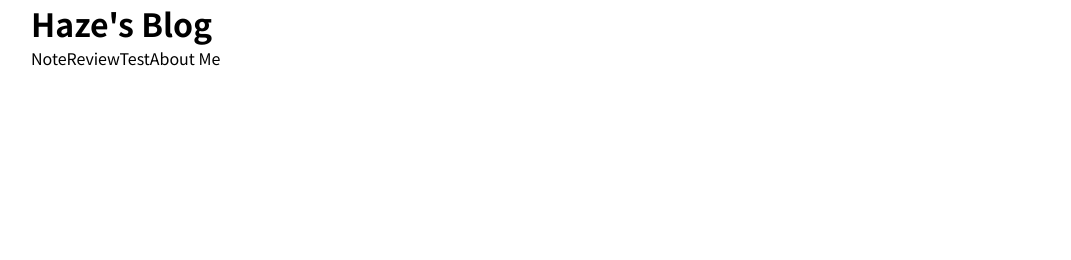
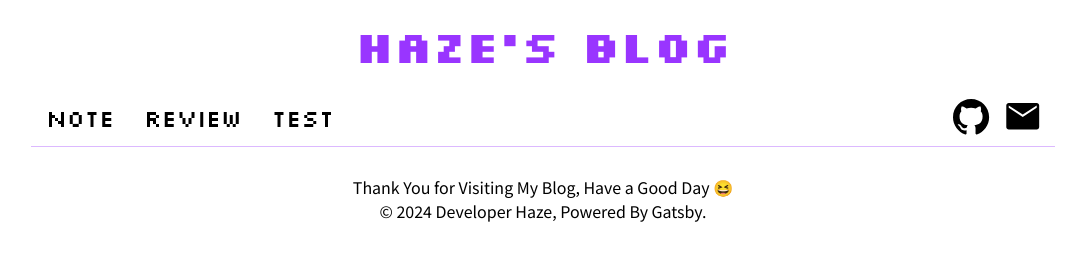
Before and after one commit to Haze-S/blog, a Gatsby site: page / in a window 1280 px wide. Shown: the whole page, without its empty margins (97-1168 px from the left). Built offline with nearby package versions, Linux system fonts and the light colour scheme; Gatsby itself is replaced by a stand-in of ours.

Commit message:
style: header, footer component

```diff
--- /dev/null
+++ b/src/components/Common/ContactLink.tsx
@@ -0,0 +1,42 @@
+import { Link } from 'gatsby'
+import styled from '@emotion/styled'
+import CommonStyle from '../../styles/CommonStyle'
+import GitHubIcon from 'components/Icon/GitHubIcon'
+import MailIcon from 'components/Icon/MailIcon'
+
+function ContactLink() {
+  return (
+    <Container>
+      <Div>
+        <Link to="https://github.com/Haze-S" target="_blank">
+          <GitHubIcon />
+        </Link>
+      </Div>
+      <Div>
+        <a href="mailto:skdml20022@gmail.com" target="_blank">
+          <MailIcon />
+        </a>
+      </Div>
+    </Container>
+  )
+}
+
+export default ContactLink
+
+const Container = styled.div`
+  display: flex;
+  gap: 13px;
+`
+
+const Div = styled.div`
+  width: 37px;
+  height: 37px;
+
+  a {
+    &:hover {
+      svg path {
+        fill: ${CommonStyle.color.purple05};
+      }
+    }
+  }
+`
--- a/src/components/Common/Footer.tsx
+++ b/src/components/Common/Footer.tsx
@@ -0,0 +1,19 @@
+import styled from '@emotion/styled'
+import Wrapper from './Wrapper'
+
+function Footer() {
+  return (
+    <Wrapper>
+      <Container>
+        Thank You for Visiting My Blog, Have a Good Day 😆
+        <br />© 2024 Developer Haze, Powered By Gatsby.
+      </Container>
+    </Wrapper>
+  )
+}
+
+export default Footer
+
+const Container = styled.p`
+  text-align: center;
+`
--- a/src/components/Common/Header.tsx
+++ b/src/components/Common/Header.tsx
@@ -1,24 +1,76 @@
-import { FunctionComponent } from 'react'
 import { Link } from 'gatsby'
+import Wrapper from './Wrapper'
 import styled from '@emotion/styled'
-import GlobalStyle from './GlobalStyle'
-import Wrapper from './Wrapper'
+import GlobalStyle from '../../styles/GlobalStyle'
+import CommonStyle from '../../styles/CommonStyle'
+import { bold28, regular15 } from '../../styles/font'
+import ContactLink from './ContactLink'
 
-const Header: FunctionComponent = function () {
+function Header() {
   return (
+    <Container>
+      <GlobalStyle />
       <Wrapper>
-      <GlobalStyle />
         <Tittle>
           <Link to="/">Haze's Blog</Link>
         </Tittle>
+        <LinkList>
+          <NavList>
+            <Nav>
               <Link to="/note/">Note</Link>
+            </Nav>
+            <Nav>
               <Link to="/review/">Review</Link>
+            </Nav>
+            <Nav>
               <Link to="/test/">Test</Link>
-      <Link to="/about/">About Me</Link>
+            </Nav>
+          </NavList>
+          <ContactLink />
+        </LinkList>
       </Wrapper>
+    </Container>
   )
 }
 
 export default Header
 
-const Tittle = styled.h1``
+const Container = styled.header`
+  width: 100%;
+  height: 175px;
+`
+
+const Tittle = styled.h1`
+  padding: 10px 0;
+  color: ${CommonStyle.color.purple05};
+  text-align: center;
+  ${bold28};
+  a {
+    font-family: 'Silkscreen', sans-serif;
+  }
+`
+
+const LinkList = styled.nav`
+  display: flex;
+  justify-content: space-between;
+  position: sticky;
+  top: 0;
+  padding: 10px 15px;
+  border-bottom: 1px solid ${CommonStyle.color.purple02};
+  ${regular15}
+
+  a {
+    font-family: 'Silkscreen', sans-serif;
+  }
+`
+
+const NavList = styled.ul`
+  display: flex;
+  gap: 30px;
+`
+
+const Nav = styled.li`
+  &:hover {
+    color: ${CommonStyle.color.purple06};
+  }
+`
--- a/src/components/Common/Wrapper.tsx
+++ b/src/components/Common/Wrapper.tsx
@@ -1,21 +1,22 @@
+import { ReactNode } from 'react'
+import viewSize from 'utils/viewSize'
 import styled from '@emotion/styled'
 import MediaQuery from 'react-responsive'
-import viewSize from 'utils/viewSize'
 
-type WrapperProps = {
-  children: React.ReactNode
+type Props = {
+  children: ReactNode
 }
 
-function Wrapper({ children }: WrapperProps) {
+function Wrapper({ children }: Props) {
   return (
     <div>
       <MediaQuery minWidth={viewSize.PC}>
         <PC>{children}</PC>
       </MediaQuery>
-      <MediaQuery minWidth={viewSize.tablet} maxWidth={viewSize.PC}>
+      <MediaQuery minWidth={viewSize.mobile} maxWidth={viewSize.PC}>
         <Tablet>{children}</Tablet>
       </MediaQuery>
-      <MediaQuery minWidth={viewSize.mobile} maxWidth={viewSize.tablet}>
+      <MediaQuery maxWidth={viewSize.mobile}>
         <Mobile>{children}</Mobile>
       </MediaQuery>
     </div>
--- /dev/null
+++ b/src/components/Icon/GitHubIcon.tsx
@@ -0,0 +1,13 @@
+function GitHubIcon() {
+  return (
+    <svg xmlns="http://www.w3.org/2000/svg" viewBox="0 0 100 100">
+      <path
+        fill-rule="evenodd"
+        clip-rule="evenodd"
+        d="M48.854 0C21.839 0 0 22 0 49.217c0 21.756 13.993 40.172 33.405 46.69 2.427.49 3.316-1.059 3.316-2.362 0-1.141-.08-5.052-.08-9.127-13.59 2.934-16.42-5.867-16.42-5.867-2.184-5.704-5.42-7.17-5.42-7.17-4.448-3.015.324-3.015.324-3.015 4.934.326 7.523 5.052 7.523 5.052 4.367 7.496 11.404 5.378 14.235 4.074.404-3.178 1.699-5.378 3.074-6.6-10.839-1.141-22.243-5.378-22.243-24.283 0-5.378 1.94-9.778 5.014-13.2-.485-1.222-2.184-6.275.486-13.038 0 0 4.125-1.304 13.426 5.052a46.97 46.97 0 0 1 12.214-1.63c4.125 0 8.33.571 12.213 1.63 9.302-6.356 13.427-5.052 13.427-5.052 2.67 6.763.97 11.816.485 13.038 3.155 3.422 5.015 7.822 5.015 13.2 0 18.905-11.404 23.06-22.324 24.283 1.78 1.548 3.316 4.481 3.316 9.126 0 6.6-.08 11.897-.08 13.526 0 1.304.89 2.853 3.316 2.364 19.412-6.52 33.405-24.935 33.405-46.691C97.707 22 75.788 0 48.854 0z"
+      />
+    </svg>
+  )
+}
+
+export default GitHubIcon
--- /dev/null
+++ b/src/components/Icon/MailIcon.tsx
@@ -0,0 +1,9 @@
+function MailIcon() {
+  return (
+    <svg xmlns="http://www.w3.org/2000/svg" viewBox="0 -900 900 900">
+      <path d="M140-160q-24 0-42-18t-18-42v-520q0-24 18-42t42-18h680q24 0 42 18t18 42v520q0 24-18 42t-42 18H140Zm340-302 340-223v-55L480-522 140-740v55l340 223Z" />
+    </svg>
+  )
+}
+
+export default MailIcon
--- a/src/pages/index.tsx
+++ b/src/pages/index.tsx
@@ -1,3 +1,4 @@
+import Footer from 'components/Common/Footer'
 import Header from 'components/Common/Header'
 import React, { FunctionComponent } from 'react'
 
@@ -5,6 +6,7 @@ const IndexPage: FunctionComponent = function () {
   return (
     <>
       <Header />
+      <Footer />
     </>
   )
 }
--- /dev/null
+++ b/src/styles/CommonStyle.tsx
@@ -0,0 +1,16 @@
+const CommonStyle = {
+  color: {
+    purple01: '#ecd9ff',
+    purple02: '#dcb9ff',
+    purple03: '#c894fd',
+    purple04: '#ab57ff',
+    purple05: '#9935ff',
+    purple06: '#861dee',
+
+    black: '#000',
+    white: '#fff',
+    error: '#dc3a3a',
+  },
+}
+
+export default CommonStyle
--- a/src/components/Common/GlobalStyle.tsx
+++ b/src/styles/GlobalStyle.tsx
@@ -8,7 +8,7 @@ const GlobalStyle: FunctionComponent = function () {
 export default GlobalStyle
 
 const defaultStyle = css`
-  @import url('https://fonts.googleapis.com/css2?family=Noto+Sans+KR:wght@100..900&display=swap');
+  @import url('https://fonts.googleapis.com/css2?family=Noto+Sans+KR:wght@100..900&family=Silkscreen:wght@400;700&display=swap');
 
   * {
     padding: 0;
@@ -31,4 +31,9 @@ const defaultStyle = css`
     text-decoration: none;
     cursor: pointer;
   }
+
+  ul,
+  ol {
+    list-style: none;
+  }
 `
--- /dev/null
+++ b/src/styles/font.tsx
@@ -0,0 +1,99 @@
+import { css } from '@emotion/react'
+
+export const bold28 = css`
+  font-size: 2.8rem;
+  font-weight: 700;
+  line-height: 4.2rem;
+  letter-spacing: -0.028rem;
+`
+
+export const bold24 = css`
+  font-size: 2.4rem;
+  font-weight: 700;
+  line-height: 3.6rem;
+  letter-spacing: -0.028rem;
+`
+
+export const regular24 = css`
+  font-size: 2.4rem;
+  font-weight: 400;
+  line-height: 3.6rem;
+  letter-spacing: -0.024rem;
+`
+
+export const bold20 = css`
+  font-size: 2rem;
+  font-weight: 700;
+  line-height: 3rem;
+  letter-spacing: -0.02rem;
+`
+
+export const regular20 = css`
+  font-size: 2rem;
+  font-weight: 400;
+  line-height: 3rem;
+  letter-spacing: -0.02rem;
+`
+
+export const bold18 = css`
+  font-size: 1.8rem;
+  font-weight: 700;
+  line-height: 2.8rem;
+  letter-spacing: -0.018rem;
+`
+
+export const regular18 = css`
+  font-size: 1.8rem;
+  font-weight: 400;
+  line-height: 2.8rem;
+  letter-spacing: -0.018rem;
+`
+
+export const bold16 = css`
+  font-size: 1.6rem;
+  font-weight: 700;
+  line-height: 2.6rem;
+  letter-spacing: -0.016rem;
+`
+
+export const regular16 = css`
+  font-size: 1.6rem;
+  font-weight: 400;
+  line-height: 2.6rem;
+  letter-spacing: -0.016rem;
+`
+
+export const regular15 = css`
+  font-size: 1.5rem;
+  font-weight: 400;
+  line-height: 2.2rem;
+  letter-spacing: -0.015rem;
+`
+
+export const bold15 = css`
+  font-size: 1.5rem;
+  font-weight: 700;
+  line-height: 2.2rem;
+  letter-spacing: -0.015rem;
+`
+
+export const regular14 = css`
+  font-size: 1.4rem;
+  font-weight: 400;
+  line-height: 2rem;
+  letter-spacing: -0.007rem;
+`
+
+export const bold14 = css`
+  font-size: 1.4rem;
+  font-weight: 700;
+  line-height: 2rem;
+  letter-spacing: -0.007rem;
+`
+
+export const regular12 = css`
+  font-size: 1.2rem;
+  font-weight: 400;
+  line-height: 1.8rem;
+  letter-spacing: -0.006rem;
+`
```
Also changed, not shown: src/pages/aboutHaze.tsx (deleted, +0 -9 lines). Lines whose indentation alone changed are shown as unchanged.
